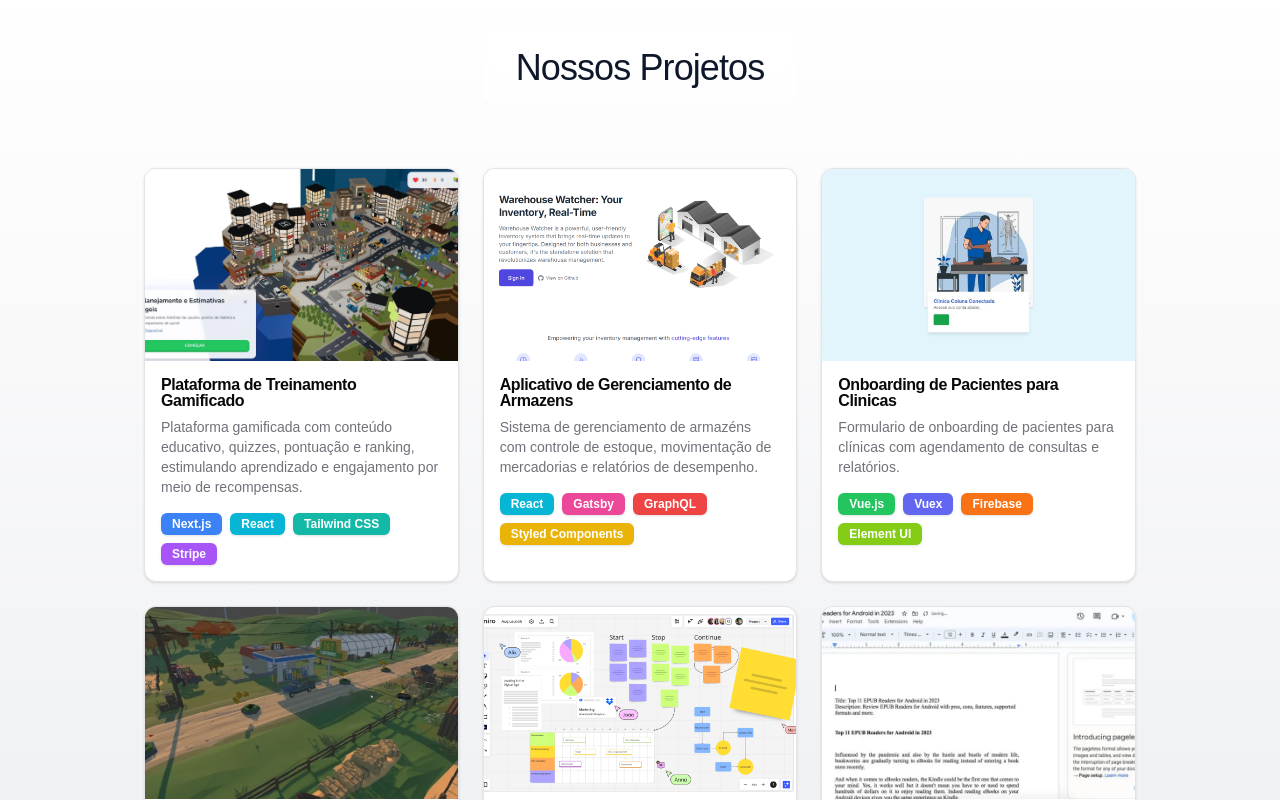
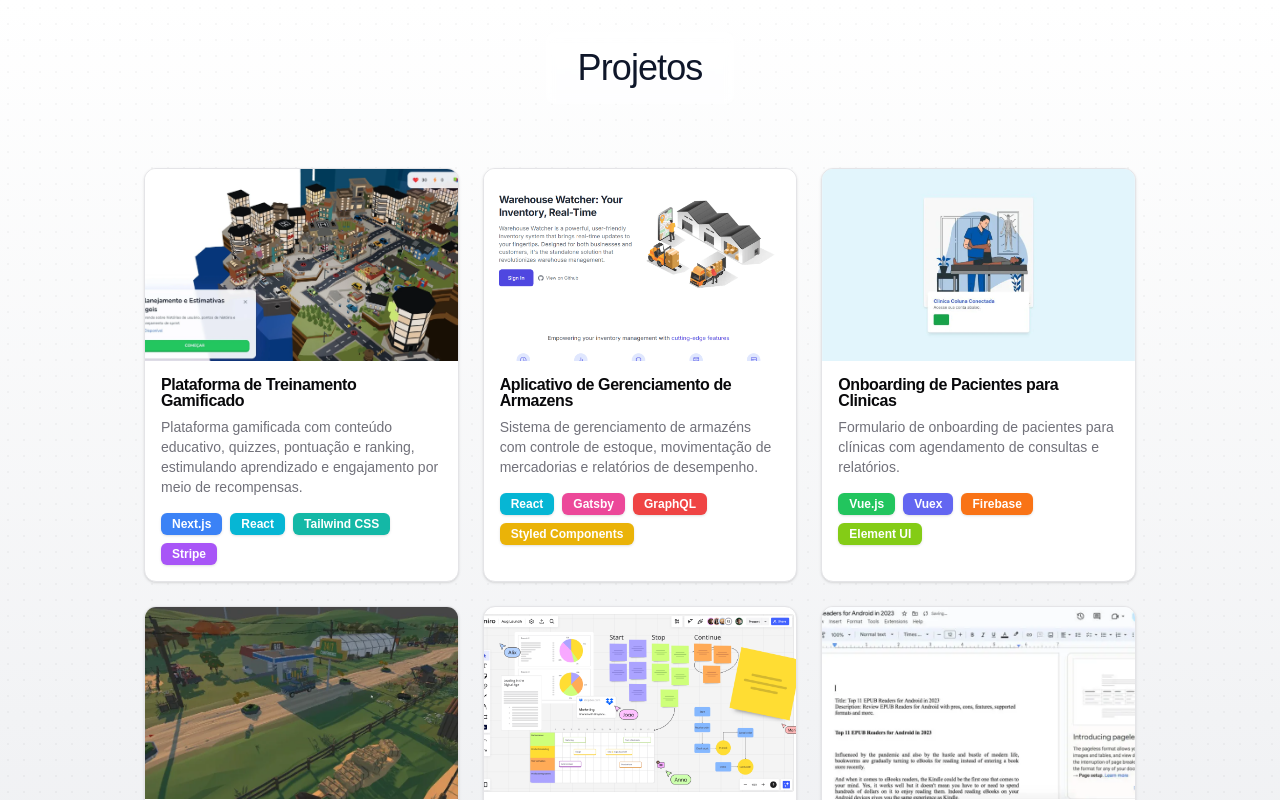
Before and after one commit to Patolord/showcase, a Next.js app: page / in a window 1280 px wide. Shown: the top 800 px of the page. Built offline with nearby package versions, Linux system fonts and the light colour scheme.

Commit message:
Update project titles and button text for clarity

```diff
--- a/src/app/page.tsx
+++ b/src/app/page.tsx
@@ -10,7 +10,7 @@ export default function PortfolioPage() {
         <div className="flex justify-center w-full">
           <div className="inline-block mb-16 bg-white/50 backdrop-blur-sm px-8 py-4 rounded-lg">
             <h1 className="text-4xl font-light text-center text-slate-900 tracking-tight">
-              Nossos Projetos
+              Projetos
             </h1>
           </div>
         </div>
--- a/src/components/project-grid.tsx
+++ b/src/components/project-grid.tsx
@@ -53,7 +53,8 @@ export default function ProjectGrid() {
                       target="_blank"
                       rel="noopener noreferrer"
                     >
-                      <GalleryThumbnailsIcon className="mr-2 h-4 w-4" /> GitHub
+                      <GalleryThumbnailsIcon className="mr-2 h-4 w-4" /> Ver
+                      Mais
                     </a>
                   </Button>
                 </div>
```
